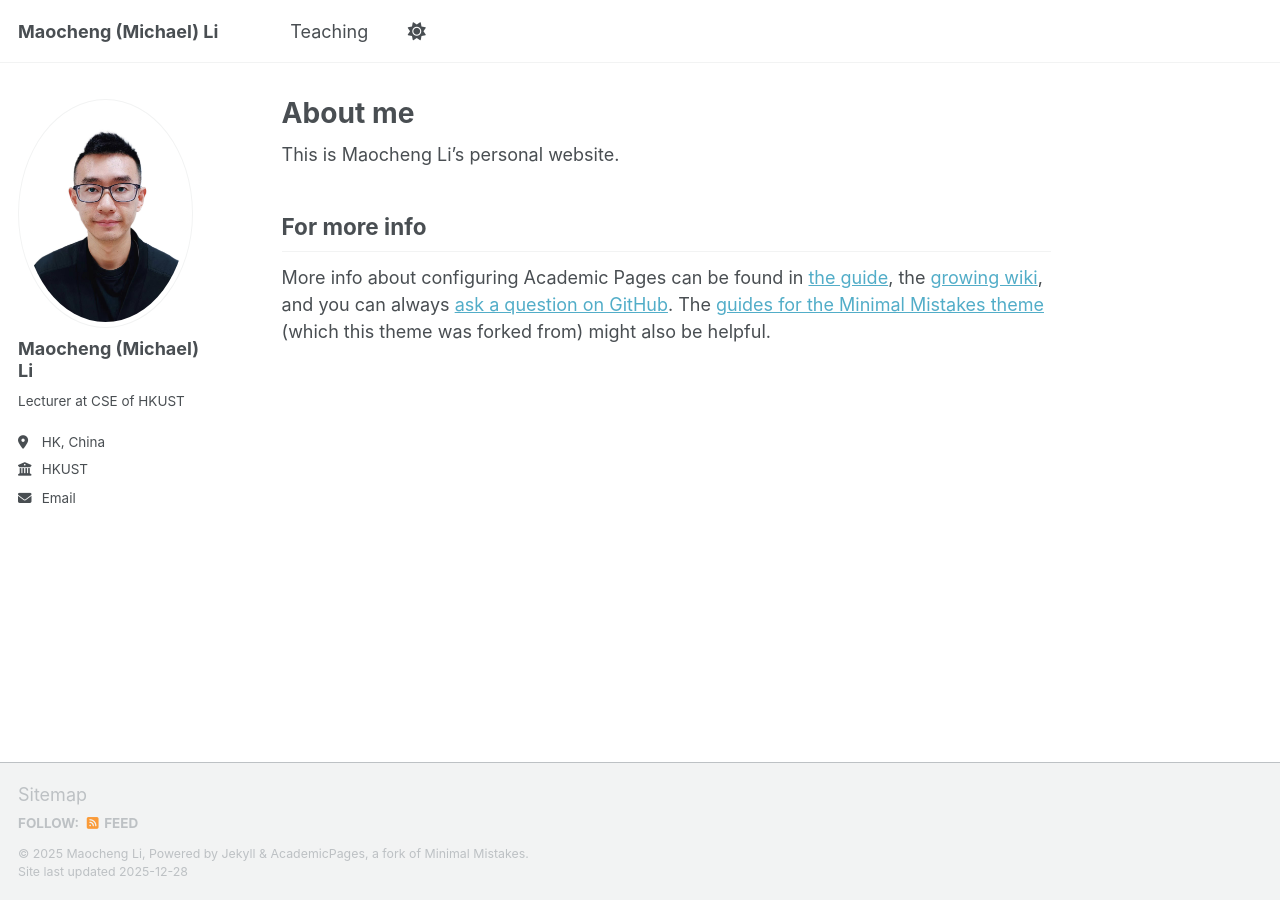
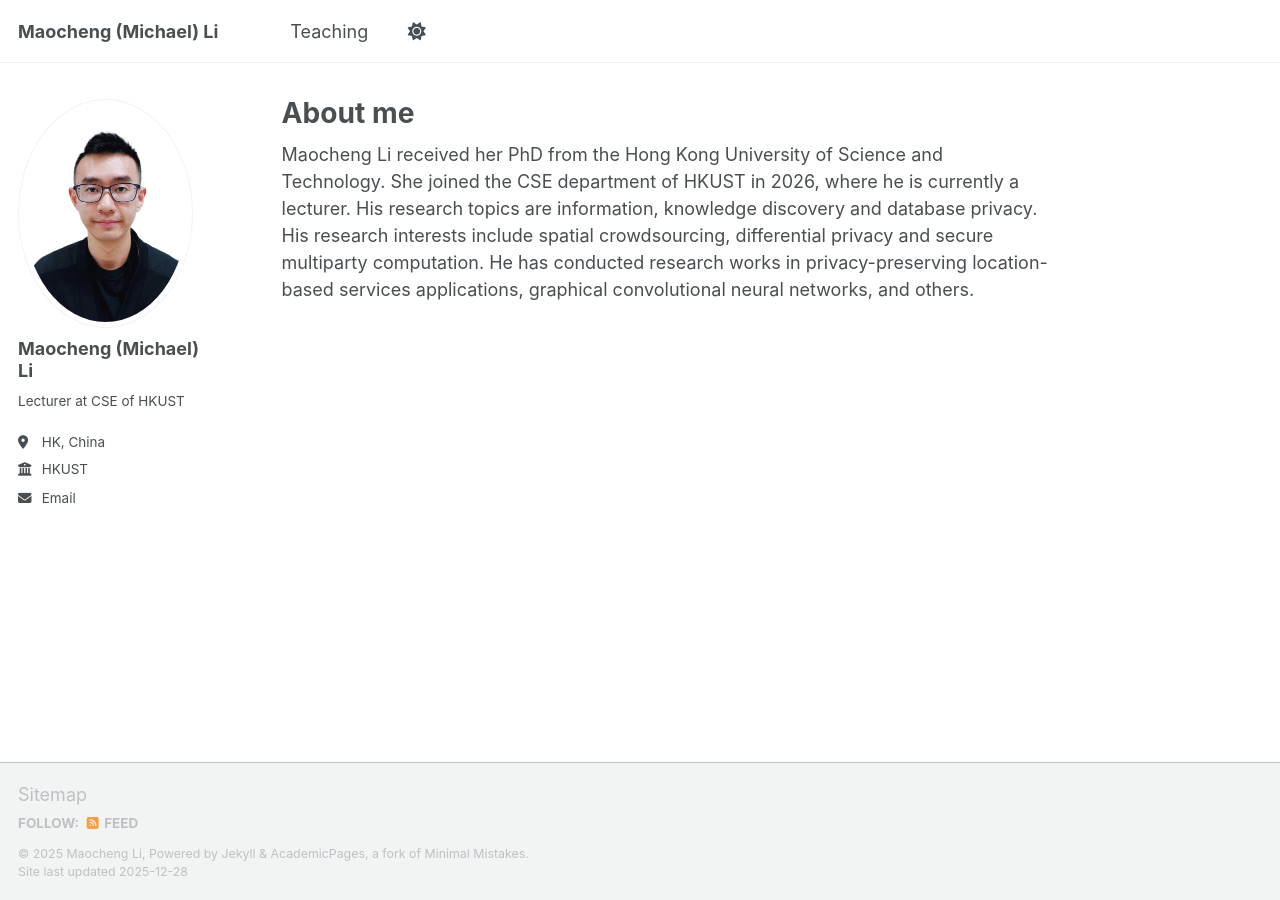
Before and after one commit to maocheng/maocheng.github.io, a Jekyll site: the page built from _pages/about.md, in a window 1280 px wide. Built offline with Jekyll 4.4.1, drawn with Linux system fonts in a browser that asks for light colours; a script bundle is joined from its source files by our own code; library files that are not in the unit come from our copies.

Commit message:
Update about.md

```diff
--- a/_pages/about.md
+++ b/_pages/about.md
@@ -7,8 +7,4 @@ redirect_from:
   - /about.html
 ---
 
-This is Maocheng Li's personal website.
-
-For more info
-------
-More info about configuring Academic Pages can be found in [the guide](https://academicpages.github.io/markdown/), the [growing wiki](https://github.com/academicpages/academicpages.github.io/wiki), and you can always [ask a question on GitHub](https://github.com/academicpages/academicpages.github.io/discussions). The [guides for the Minimal Mistakes theme](https://mmistakes.github.io/minimal-mistakes/docs/configuration/) (which this theme was forked from) might also be helpful.
+Maocheng Li received her PhD from the Hong Kong University of Science and Technology. She joined the CSE department of HKUST in 2026, where he is currently a lecturer. His research topics are information, knowledge discovery and database privacy. His research interests include spatial crowdsourcing, differential privacy and secure multiparty computation. He has conducted research works in privacy-preserving location-based services applications, graphical convolutional neural networks, and others.
```
